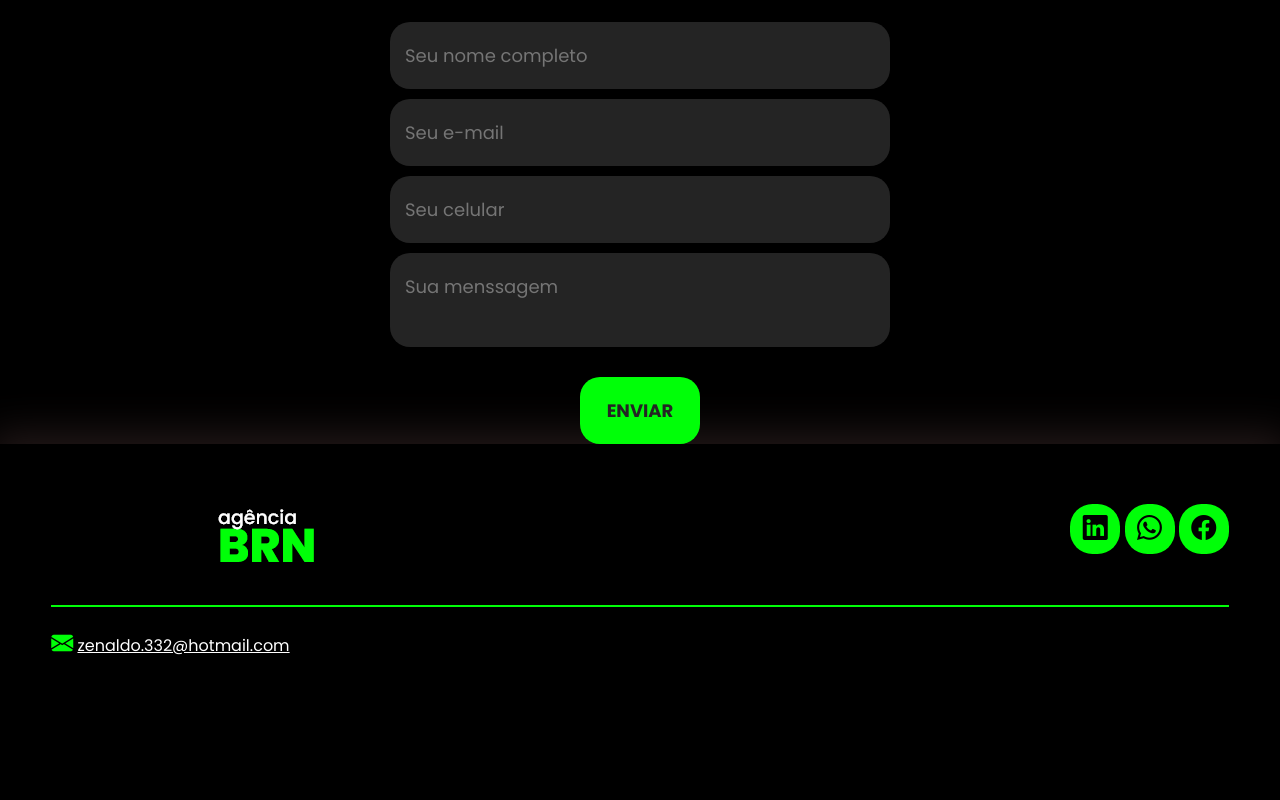
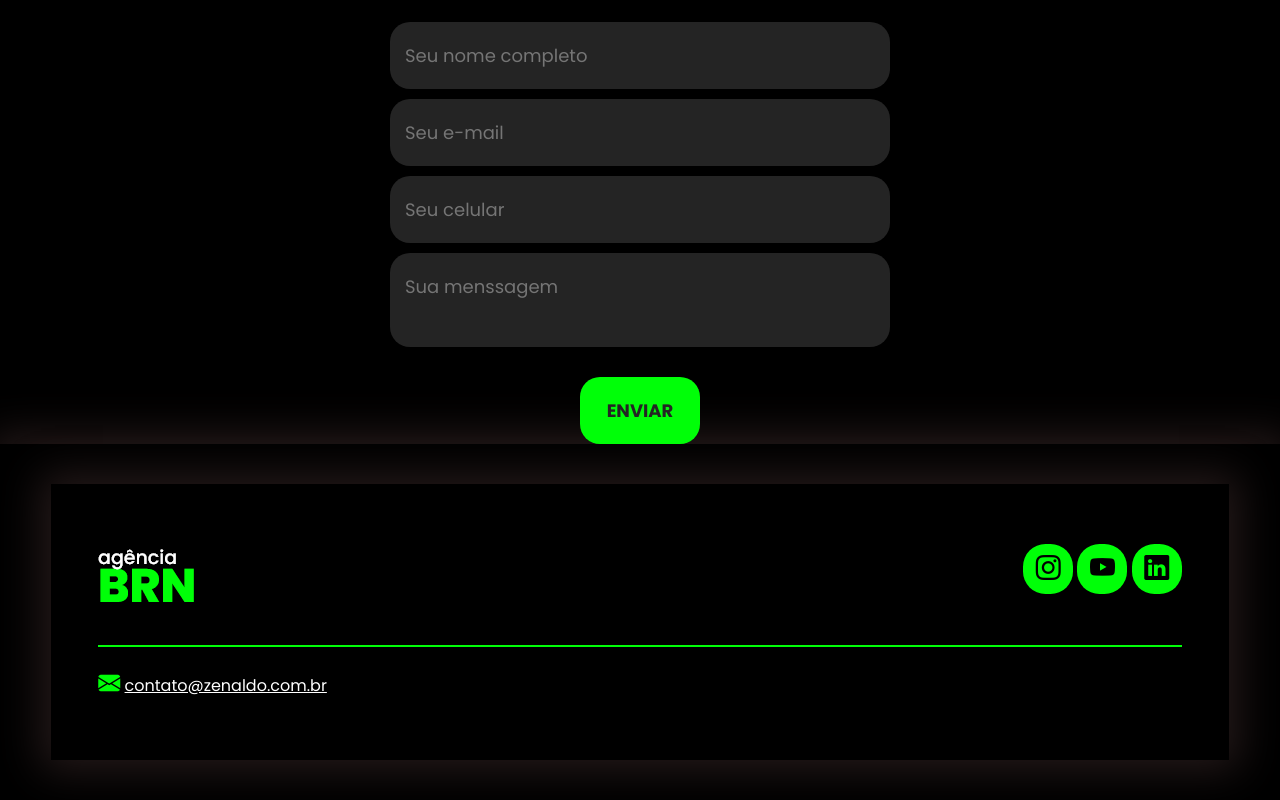
Before and after one commit to zenaldo-oliveira/Site-Portifolio, a plain HTML site: page index.html in a window 1280 px wide. Shown: the part 2978-3778 px from the top of the page. Before the commit the page ends 3698 px from the top, so only its background shows below. Drawn offline with nearby package versions, Linux system fonts and the light colour scheme.

Commit message:
atualização

```diff
--- a/index.html
+++ b/index.html
@@ -173,26 +173,26 @@
     </main>
 
     <footer>
-        <div class="interface">
-            <div class="line-footer">
-                <div class="flex">
-                    <div> class="logo-footer">
-                        <img src="./assets/logo.png" alt="logo footer">
+        <footer>
+            <div class="interface">
+                <div class="line-footer">
+                    <div class="flex">
+                        <div class="logo-footer">
+                            <img src="./assets/logo.png" alt="Logotipo Agência BRN">
+                        </div><!--logo-footer-->
+                        <div class="btn-social">
+                            <a href="#"><button><i class="bi bi-instagram"></i></button></a>
+                            <a href="#"><button><i class="bi bi-youtube"></i></button></a>
+                            <a href="#"><button><i class="bi bi-linkedin"></i></button></a>
+                        </div><!--btn-social-->
                     </div>
-                    <div class="btn-social">
-                        <a href="#"><button><i class="bi bi-linkedin"></i></button></a>
-                        <a href="#"><button><i class="bi bi-whatsapp"></i></button></a>
-                        <a href="#"><button><i class="bi bi-facebook"></i></button></a>
-                    </div>
-                </div>
-            </div>
+                </div><!--line-footer-->
 
-            <div class="line-footer borda">
-                <p><i class="bi bi-envelope-fill"></i> <a
-                        href="mailto:zenaldo.221@hotmail.com">zenaldo.332@hotmail.com</a></p>
-            </div>
-        </div>
-    </footer>
+                <div class="line-footer borda">
+                    <p><i class="bi bi-envelope-fill"></i> <a href="E-mail">contato@zenaldo.com.br</a></p>
+                </div><!--line-footer-->
+            </div><!--interface-->
+        </footer>
 
 </body>
 </html>
```
